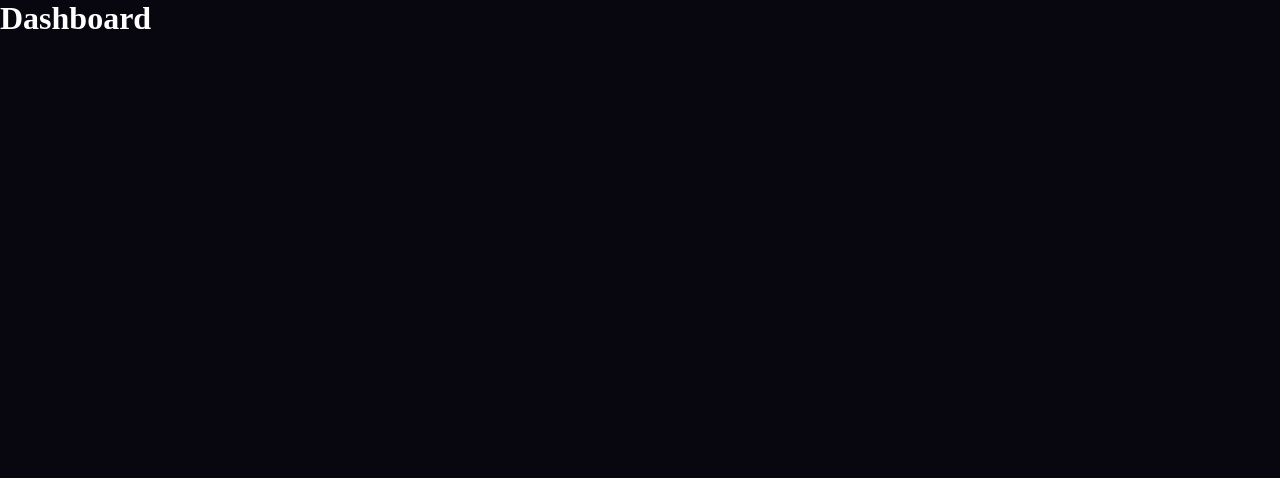
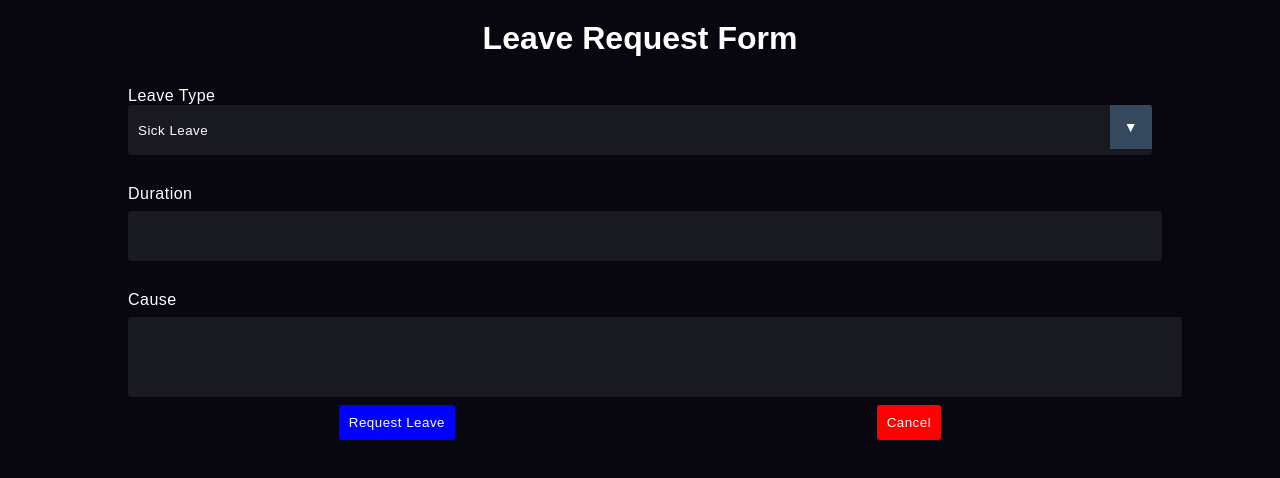
Before and after one commit to Yashaswe/leave-management, a React (Vite) app in the folder leave-management-frontend/: page /leave-request in a window 1280 px wide. Before the commit this address led to /dashboard. Shown: the top 478 px of the page. Built offline with nearby package versions, Linux system fonts and the light colour scheme; sample sign-in values are in the browser's storage.

Commit message:
Leave Request Form layout

```diff
--- a/leave-management-frontend/src/App.css
+++ /dev/null
@@ -1,42 +0,0 @@
-.App {
-  text-align: center;
-}
-
-.App-logo {
-  height: 40vmin;
-  pointer-events: none;
-}
-
-@media (prefers-reduced-motion: no-preference) {
-  .App-logo {
-    animation: App-logo-spin infinite 20s linear;
-  }
-}
-
-.App-header {
-  background-color: #282c34;
-  min-height: 100vh;
-  display: flex;
-  flex-direction: column;
-  align-items: center;
-  justify-content: center;
-  font-size: calc(10px + 2vmin);
-  color: white;
-}
-
-.App-link {
-  color: #61dafb;
-}
-
-@keyframes App-logo-spin {
-  from {
-    transform: rotate(0deg);
-  }
-  to {
-    transform: rotate(360deg);
-  }
-}
-
-button {
-  font-size: calc(10px + 2vmin);
-}
--- a/leave-management-frontend/src/App.jsx
+++ b/leave-management-frontend/src/App.jsx
@@ -8,6 +8,7 @@ import {
 } from "react-router-dom";
 import Login from "./components/Login";
 import Dashboard from "./components/Dashboard";
+import LeaveReq from "./components/LeaveReq";
 import "./index.css";
 
 // function setToken(userToken) {
@@ -28,6 +29,7 @@ function App() {
           <Route path="/" element={<Dashboard />}></Route>
           <Route path="login" element={<Login />}></Route>
           <Route path="dashboard" element={<Dashboard />}></Route>
+          <Route path="leave-request" element={<LeaveReq />}></Route>
         </Routes>
       </div>
     </Router>
@@ -42,7 +44,7 @@ function AppRouter() {
     if (!token) {
       navigate("/login");
     } else {
-      navigate("dashboard");
+      navigate("/leave-request");
     }
   }, []);
 
--- /dev/null
+++ b/leave-management-frontend/src/components/LeaveReq.jsx
@@ -0,0 +1,27 @@
+const LeaveReq = () => {
+  return (
+    <div className="leaveReqForm">
+      <h1 className="title">Leave Request Form</h1>
+      <form>
+        <label> Leave Type </label>
+        <div className="select">
+          <select name="leave_type" id="leave_type" className="leave_type">
+            <option value="sick_leave">Sick Leave</option>
+            <option value="annual_leave">Annual Leave</option>
+            <option value="other">Other</option>
+          </select>
+        </div>
+        <label>Duration </label>
+        <input type="text"></input>
+        <label> Cause</label>
+        <textarea name="cause"></textarea>
+        <div className="leaveReqForm_button">
+          <button className="btn_leaveReq">Request Leave</button>
+          <button className="btn_cancel">Cancel</button>
+        </div>
+      </form>
+    </div>
+  );
+};
+
+export default LeaveReq;
--- a/leave-management-frontend/src/components/Login.jsx
+++ b/leave-management-frontend/src/components/Login.jsx
@@ -85,7 +85,8 @@ const Login = () => {
 
   useEffect(() => {
     if (data) {
-      navigate("/dashboard");
+      localStorage.setItem("token", data);
+      navigate("/leave-request");
     }
   }, [data]);
 
@@ -97,7 +98,7 @@ const Login = () => {
   }
 
   return (
-    <div>
+    <div className="login">
       <form className="login_form">
         <h3>Login Here</h3>
         <div className="input_username">
--- a/leave-management-frontend/src/index.css
+++ b/leave-management-frontend/src/index.css
@@ -1,5 +1,6 @@
 * {
   margin: auto;
+  font-family: "Poppins", sans-serif;
 }
 
 body {
@@ -13,7 +14,7 @@ body {
   left: 50%;
   top: 50%;
 }
-form {
+.login_form {
   height: 520px;
   width: 400px;
   background-color: rgba(255, 255, 255, 0.13);
@@ -47,21 +48,70 @@ label {
   font-weight: 500;
 }
 
-input:focus::placeholder {
+input,
+textarea:focus::placeholder {
   color: transparent;
 }
 
-input {
+input,
+textarea {
   display: block;
   height: 50px;
   width: 100%;
   background-color: rgba(255, 255, 255, 0.07);
   border-radius: 3px;
   padding: 0 0 0 10px;
-
+  color: #ffffff;
   margin-top: 8px;
   font-size: 14px;
   font-weight: 300;
+}
+
+select {
+  appearance: none;
+  outline: 0;
+  border: 0;
+  box-shadow: none;
+  height: 50px;
+  width: 100%;
+  border-radius: 3px;
+  padding: 0 0 0 10px;
+  background-color: rgba(255, 255, 255, 0.07);
+  cursor: pointer;
+}
+
+select::-ms-expand {
+  display: none;
+}
+/* Custom Select wrapper */
+.select {
+  position: relative;
+  display: block;
+  width: 100%;
+  height: 50px;
+  border-radius: 3px;
+  font-size: 14px;
+  font-weight: 300;
+  overflow: hidden;
+}
+/* Arrow */
+.select::after {
+  content: "\25BC";
+  position: absolute;
+  top: 0;
+  right: 0;
+  padding: 1em;
+  background-color: #34495e;
+  transition: 0.25s all ease;
+  pointer-events: none;
+}
+/* Transition */
+.select:hover::after {
+  color: #f39c12;
+}
+textarea {
+  resize: none;
+  padding: 15px;
 }
 ::placeholder {
   color: #e5e5e5;
@@ -86,3 +136,34 @@ input {
 .dashboard {
   color: white;
 }
+
+.leaveReqForm {
+  width: 80%;
+  margin-top: 20px;
+}
+
+.title {
+  color: #ffffff;
+  text-align: center;
+}
+
+.btn_leaveReq {
+  background-color: blue;
+  padding: 10px;
+  border-radius: 3px;
+  cursor: pointer;
+}
+
+.btn_cancel {
+  background-color: red;
+  padding: 10px;
+  border-radius: 3px;
+  cursor: pointer;
+}
+
+.leaveReqForm_button {
+  display: flex;
+  justify-content: flex-start;
+
+  margin-top: 8px;
+}
```
